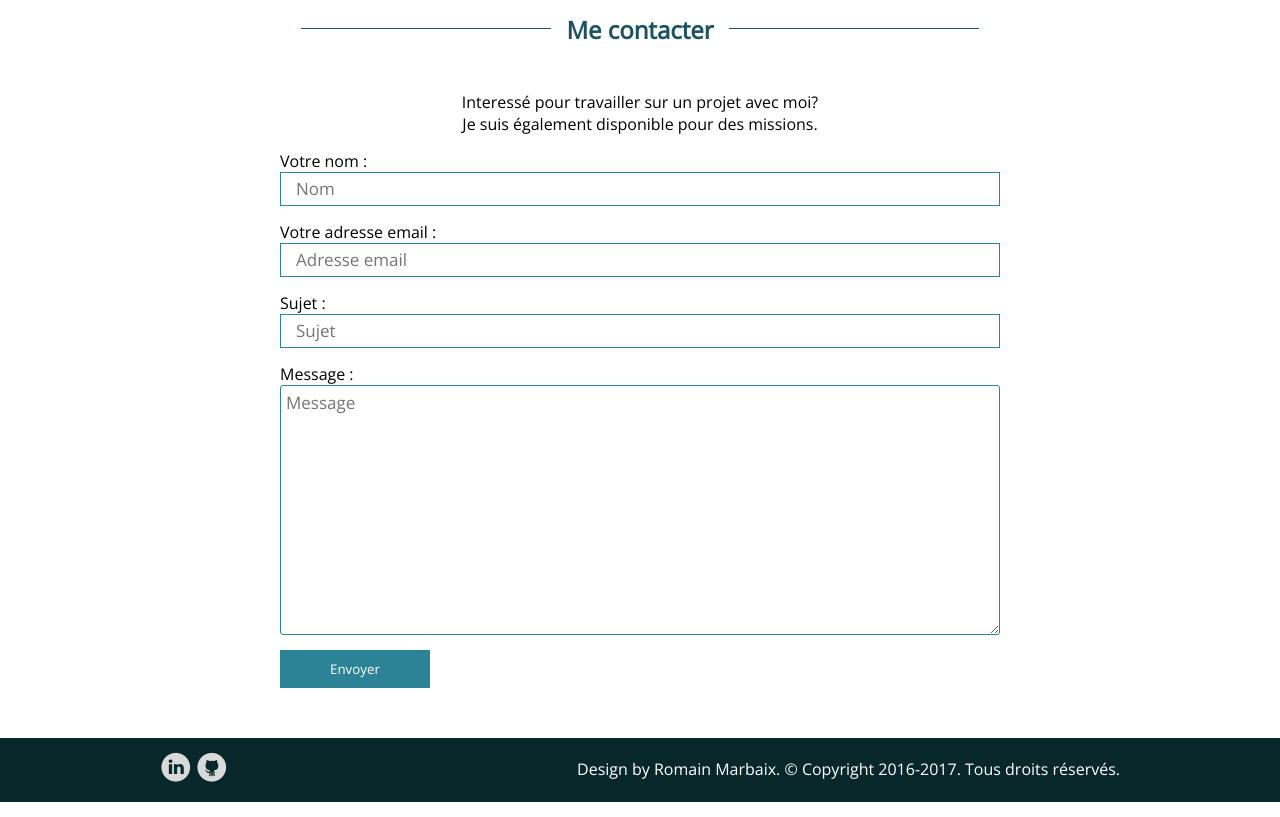
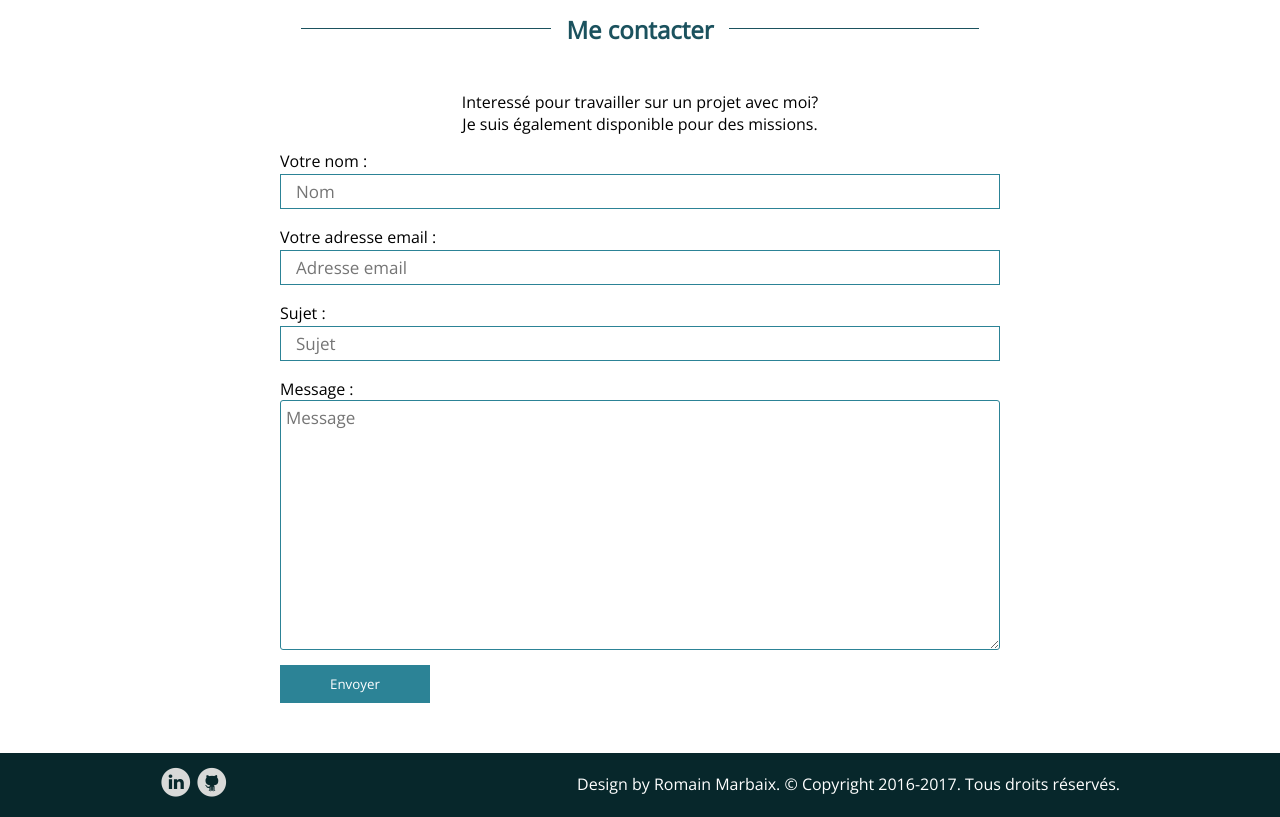
Before and after one commit to Becold/becold.github.io, a plain HTML site: page index.html in a window 1280 px wide. Shown: the part 1969-2786 px from the top of the page. Drawn offline with nearby package versions, Linux system fonts and the light colour scheme.

Commit message:
Fixes (comptability IE)

```diff
--- a/static/assets/css/style.css
+++ b/static/assets/css/style.css
@@ -307,16 +307,16 @@ a:hover { color: #3da5b1; }
     display: inline-block;
 }
 .form-group-input {
-    line-height: 100%;
+    margin: 2px 0;
     width: 100%;
 }
 .form-input {
     width: 100%;
     border: 1px solid #2c8396;
     color: #2c8396;
-    line-height: 32px;
+    line-height: 100%;
     font-size: 17px;
-    padding: 0 15px;
+    padding: 5px 15px;
 }
 .form-textarea {
     resize: vertical;
@@ -346,6 +346,7 @@ a:hover { color: #3da5b1; }
 .footer {
     display: flex;
     justify-content: space-between;
+    align-items: center;
     height: 64px;
     background-color: rgba(7, 39, 43, 1);
     color: #ffffff;
```
